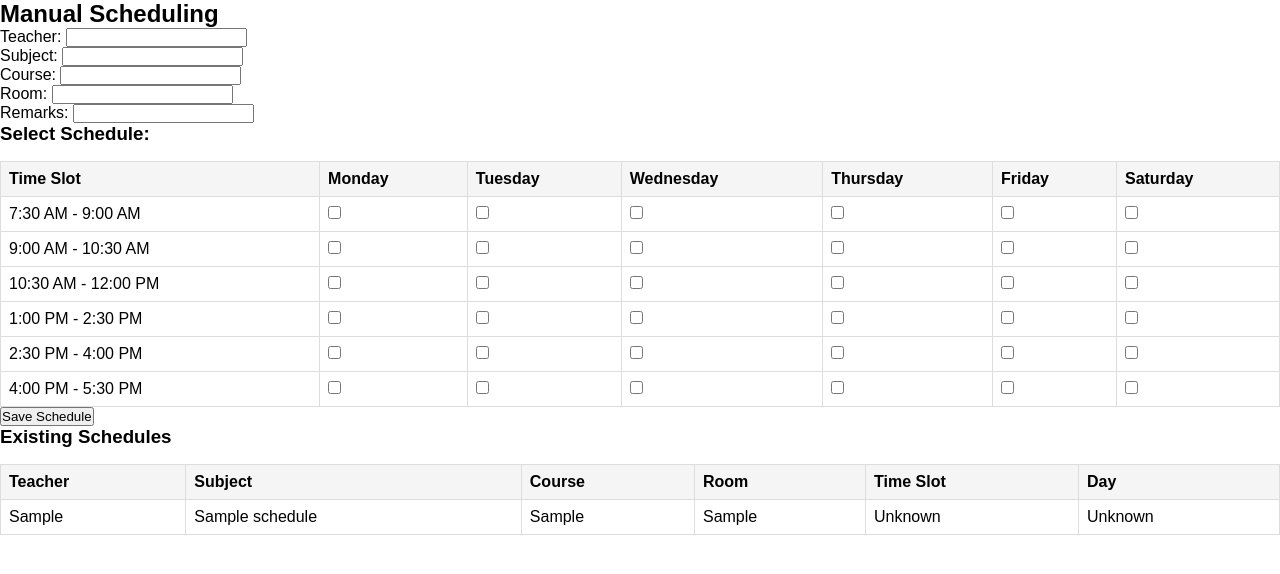
After one commit to FerrerMark/facultyloading, a PHP site: page /sms/frame/manual_scheduling.php in a window 1280 px wide. The commit adds this page. Shown: the top 574 px of the page. Run offline with PHP 8.4, Linux system fonts and the light colour scheme; tables that the repository leaves empty or names only in its code hold one stand-in row (values such as "Sample post").

Commit message:
some changes(4)

```diff
--- a/back/login.php
+++ b/back/login.php
@@ -25,7 +25,6 @@ if (isset($_POST['submit'])) {
         $_SESSION['id'] = $id;
         $_SESSION['role'] = $role;
 
-
         header("Location: /facultyloading/index.php");
 
         // if ($role === 'department head') {
--- /dev/null
+++ b/back/manual_scheduling.php
@@ -0,0 +1,106 @@
+<?php
+
+include_once "../connections/connection.php";
+
+// Define mapping arrays for time slots and days
+$time_slots = [
+    1 => "7:30 AM - 9:00 AM",
+    2 => "9:00 AM - 10:30 AM",
+    3 => "10:30 AM - 12:00 PM",
+    4 => "1:00 PM - 2:30 PM",
+    5 => "2:30 PM - 4:00 PM",
+    6 => "4:00 PM - 5:30 PM"
+];
+
+$days_of_week = [
+    1 => "Monday",
+    2 => "Tuesday",
+    3 => "Wednesday",
+    4 => "Thursday",
+    5 => "Friday",
+    6 => "Saturday",
+];
+
+// Initialize variables to prevent undefined errors
+$schedule_data = [];
+
+if ($_SERVER['REQUEST_METHOD'] === 'POST') {
+    // Sanitize inputs to prevent SQL Injection
+    $teacher = htmlspecialchars($_POST['teacher'] ?? '');
+    $subject = htmlspecialchars($_POST['subject'] ?? '');
+    $course = htmlspecialchars($_POST['course'] ?? '');
+    $room = htmlspecialchars($_POST['room'] ?? '');
+    $remarks = htmlspecialchars($_POST['remarks'] ?? '');
+    $schedule_data = $_POST['schedule_data'] ?? [];
+
+    // Loop through selected schedule slots and insert them if not duplicate
+    foreach ($schedule_data as $key => $value) {
+        list($time_slot, $day_of_week) = explode('-', $key);
+
+        // Check if the record already exists
+        $checkStmt = $pdo->prepare("
+            SELECT COUNT(*) FROM schedules
+            WHERE teacher = :teacher
+              AND subject = :subject
+              AND course = :course
+              AND room = :room
+              AND time_slot = :time_slot
+              AND day_of_week = :day_of_week
+        ");
+        $checkStmt->execute([
+            ':teacher' => $teacher,
+            ':subject' => $subject,
+            ':course' => $course,
+            ':room' => $room,
+            ':time_slot' => $time_slot,
+            ':day_of_week' => $day_of_week
+        ]);
+
+        if ($checkStmt->fetchColumn() == 0) { // Only insert if the schedule is new
+            $stmt = $pdo->prepare("
+                INSERT INTO schedules (teacher, subject, course, room, remarks, time_slot, day_of_week, is_checked)
+                VALUES (:teacher, :subject, :course, :room, :remarks, :time_slot, :day_of_week, 1)
+            ");
+            $stmt->execute([
+                ':teacher' => $teacher,
+                ':subject' => $subject,
+                ':course' => $course,
+                ':room' => $room,
+                ':remarks' => $remarks,
+                ':time_slot' => $time_slot,
+                ':day_of_week' => $day_of_week
+            ]);
+        }
+    }
+
+    // Redirect after submission to prevent duplicate inserts from refresh
+    header("Location: manual_scheduling.php?role=department%20head&department=BSIT");
+    exit();
+}
+
+///*
+// Retrieve schedules from the database
+$stmt = $pdo->query("SELECT * FROM schedules");
+$schedules = $stmt->fetchAll(PDO::FETCH_ASSOC);
+
+// Store checked schedules in an array for easy reference
+foreach ($schedules as $schedule) {
+    $schedule_data[$schedule['time_slot'] . '-' . $schedule['day_of_week']] = true;
+}
+// */
+
+// Function to render a checkbox
+// function renderCheckbox($name, $checked = false) {
+//     return '<input type="checkbox" name="schedule_data[' . htmlspecialchars($name) . ']"' . ($checked ? ' checked' : '') . '>';
+// }
+
+function renderCheckbox($name, $checked = false) {
+    if ($checked) {
+        return '<input type="checkbox" name="schedule_data[' . htmlspecialchars($name) . ']" checked>';
+    } else {
+        return '<input type="checkbox" name="schedule_data[' . htmlspecialchars($name) . ']">';
+    }
+}
+
+
+?>
--- /dev/null
+++ b/frame/manual_scheduling.php
@@ -0,0 +1,103 @@
+<?php
+
+
+include_once "../back/manual_scheduling.php";
+?>
+
+<!DOCTYPE html>
+<html lang="en">
+<head>
+    <meta charset="UTF-8">
+    <meta name="viewport" content="width=device-width, initial-scale=1.0">
+    <title>Manual Scheduling</title>
+    <style>
+        * { margin: 0; padding: 0; box-sizing: border-box; font-family: Arial, sans-serif; }
+        .container { display: flex; padding: 1rem; gap: 2rem; }
+        .schedule-container { flex: 1; }
+        .form-container { width: 300px; }
+        .header { margin-bottom: 1rem; }
+        .header h2 { margin-bottom: 1rem; }
+        .buttons { display: flex; gap: 0.5rem; }
+        .btn { padding: 0.5rem 1rem; border: none; border-radius: 4px; color: white; cursor: pointer; }
+        .btn-teacher { background-color: #3498db; }
+        .btn-class { background-color: #2ecc71; }
+        .btn-room { background-color: #e67e22; }
+        table { width: 100%; border-collapse: collapse; margin-top: 1rem; }
+        th, td { border: 1px solid #ddd; padding: 0.5rem; text-align: left; }
+        th { background-color: #f5f5f5; }
+        .form-group { margin-bottom: 1rem; }
+        .form-group label { display: block; margin-bottom: 0.5rem; font-weight: bold; }
+        .form-control { width: 100%; padding: 0.5rem; border: 1px solid #ddd; border-radius: 4px; }
+        textarea.form-control { height: 100px; resize: vertical; }
+        .form-actions { display: flex; gap: 0.5rem; }
+        .btn-save { background-color: #3498db; flex: 1; }
+        .btn-uncheck { background-color: #2ecc71; flex: 1; }
+    </style>
+</head>
+<body>
+    <h2>Manual Scheduling</h2>
+    <form method="POST">
+        <label>Teacher:</label>
+        <input type="text" name="teacher" required><br>
+
+        <label>Subject:</label>
+        <input type="text" name="subject" required><br>
+
+        <label>Course:</label>
+        <input type="text" name="course" required><br>
+
+        <label>Room:</label>
+        <input type="text" name="room" required><br>
+
+        <label>Remarks:</label>
+        <input type="text" name="remarks"><br>
+
+        <h3>Select Schedule:</h3>
+        <table border="1">
+            <tr>
+                <th>Time Slot</th>
+                <?php foreach ($days_of_week as $day_num => $day_name) { ?>
+                    <th><?php echo $day_name; ?></th>
+                <?php } ?>
+            </tr>
+            <?php foreach ($time_slots as $slot_num => $slot_label) { ?>
+                <tr>
+                    <td><?php echo $slot_label; ?></td>
+                    <?php foreach ($days_of_week as $day_num => $day_name) { ?>
+                        <td>
+                            <?php
+                            $checkbox_name = $slot_num . '-' . $day_num;
+                            echo renderCheckbox($checkbox_name, isset($schedule_data[$checkbox_name]));
+                            ?>
+                        </td>
+                    <?php } ?>
+                </tr>
+            <?php } ?>
+        </table>
+
+        <button type="submit">Save Schedule</button>
+    </form>
+
+    <h3>Existing Schedules</h3>
+    <table border="1">
+        <tr>
+            <th>Teacher</th>
+            <th>Subject</th>
+            <th>Course</th>
+            <th>Room</th>
+            <th>Time Slot</th>
+            <th>Day</th>
+        </tr>
+        <?php foreach ($schedules as $schedule) { ?>
+            <tr>
+                <td><?php echo htmlspecialchars($schedule['teacher']); ?></td>
+                <td><?php echo htmlspecialchars($schedule['subject']); ?></td>
+                <td><?php echo htmlspecialchars($schedule['course']); ?></td>
+                <td><?php echo htmlspecialchars($schedule['room']); ?></td>
+                <td><?php echo $time_slots[$schedule['time_slot']] ?? "Unknown"; ?></td>
+                <td><?php echo $days_of_week[$schedule['day_of_week']] ?? "Unknown"; ?></td>
+            </tr>
+        <?php } ?>
+    </table>
+</body>
+</html>
--- a/index.php
+++ b/index.php
@@ -60,9 +60,13 @@
 
                         <a href="#" onclick="loadFrame('schedules')"  class="nav-item"><span class="mingcute--schedule-line"></span>&nbsp;schedule management</a>
 
+                        <a href="#" onclick="loadFrame('manual_scheduling','<?php echo $role;?>','<?php echo $departmentId;?>')" onclick="check_schedule()"  class="nav-item"><span class="mingcute--schedule-line"></span>&nbsp;Manual Scheduling</a>
+
                         <a href="#" onclick="distribute()"  class="nav-item"><span class="fluent-mdl2--assign"></span>&nbsp;distribute schedule</a>
 
-                        <a href="#" onclick="check_schedule()"  class="nav-item"><span class="tdesign--fact-check"></span>&nbsp;check schedule</a>
+                        <a href="#" onclick="loadFrame('manual_scheduling','<?php echo $role;?>','<?php echo $departmentId;?>')"class="nav-item"><span class="tdesign--fact-check"></span>&nbsp;check schedule</a>
+
+
                     <?php } ?>
 
 
```
Also changed, not shown: back/faculty.php (+48 -16 lines), scripts.js (line endings or trailing spaces).
